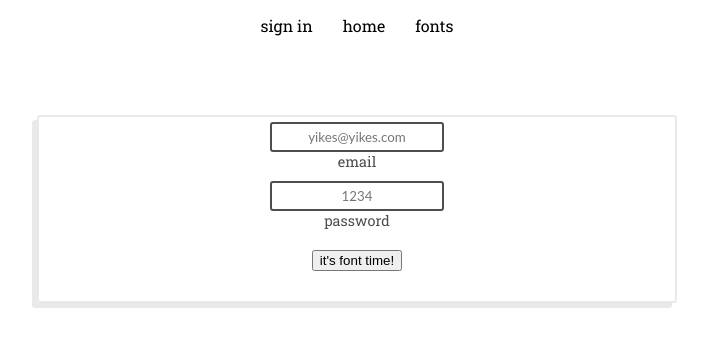
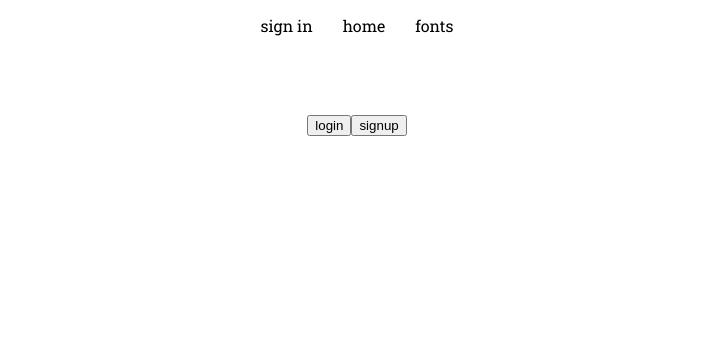
Before and after one commit to sorayamajdolashrafi/font-folder, a React (Create React App) app: page /login in a window 1280 px wide. Shown: the top 346 px of the page, without its empty margins (283-991 px from the left). Built offline with nearby package versions, Linux system fonts and the light colour scheme; a web font is replaced by a local one.

Commit message:
updated login page again with error message

```diff
--- a/src/login/Login.css
+++ b/src/login/Login.css
@@ -7,3 +7,7 @@
     justify-content: center;
     padding-top: 100px;
 }
+
+.error {
+    color: red;
+}
--- a/src/login/Login.js
+++ b/src/login/Login.js
@@ -1,23 +1,30 @@
 import React, { Component } from 'react';
 import './Login.css';
 import LoginForm from '../components/LoginForm.js';
-import { loginOrSignup } from '../utils/auth-utils.js';
+import { signUp, login } from '../utils/auth-utils.js';
 
 export default class Sign extends Component {
     state = {
         email: '',
-        password: ''
+        password: '',
+        error: '',
+        login: false,
+        signup: false
     }
+
+    handleLoginMode = (e) => this.setState({ login: e.target.value })
+
+    handleSignupMode = () => this.setState({ signup: true })
 
     handleEmailChange = (e) => this.setState({ email: e.target.value })
 
     handlePasswordChange = (e) => this.setState({ password: e.target.value })
 
-    handleSubmit = async e => {
+    handleSignupSubmit = async (e) => {
         e.preventDefault();
 
         try {
-            const user = await loginOrSignup(this.state.email, this.state.password);
+            const user = await signUp(this.state.email, this.state.password);
 
             this.props.handleUserChange(user);
 
@@ -25,20 +32,66 @@ export default class Sign extends Component {
         } catch(e) {
             this.setState({ error: e.response.body.error })
         }
-        console.log('Hey bebe', e)
+    }
+
+    handleLoginSubmit = async (e) => {
+        e.preventDefault();
+
+        try {
+            const user = await login(this.state.email, this.state.password);
+
+            this.props.handleUserChange(user);
+
+            this.props.history.push('/search');
+        } catch(e) {
+            this.setState({ error: e.response.body.error })
+        }
     }
 
     render() {
         return (
 
-            //add hidden div for error
             <div className="loginMain">
-                <LoginForm
-                    handleSubmit={this.handleSubmit}
-                    email={this.state.email}
-                    handleEmailChange={this.handleEmailChange}
-                    password={this.state.password}
-                    handlePasswordChange={this.handlePasswordChange}/>
+
+                {(!this.state.login && !this.state.signup) &&
+                <>
+                    <div className='buttonWrapper'>
+                        <button
+                            className='loginButton'
+                            value={true}
+                            onClick={this.handleLoginMode}
+                        >login</button>
+                        <button
+                            className='loginButton'
+                            onClick={this.handleSignupMode}
+                        >signup</button>
+                    </div>
+                </>}
+
+                {this.state.login &&
+                <>
+                    <div className='error'>login {this.state.error}</div>
+
+                    <LoginForm
+                        handleSubmit={this.handleLoginSubmit}
+                        email={this.state.email}
+                        handleEmailChange={this.handleEmailChange}
+                        password={this.state.password}
+                        handlePasswordChange={this.handlePasswordChange}/>
+                </>}
+
+                {this.state.signup &&
+                <>
+                    <div className='error'>signup {this.state.error}</div>
+
+                    <LoginForm
+                        handleSubmit={this.handleSignupSubmit}
+                        email={this.state.email}
+                        handleEmailChange={this.handleEmailChange}
+                        password={this.state.password}
+                        handlePasswordChange={this.handlePasswordChange}/>
+                </>}
+
             </div>
         )
     }
--- a/src/utils/auth-utils.js
+++ b/src/utils/auth-utils.js
@@ -3,20 +3,20 @@ import request from 'superagent';
 const URL = 'https://font-folder.herokuapp.com';
 // const URL = 'http://localhost:3000'
 
-async function getUserAuth(email, password, authRoute) {
-	const response = await request.post(`${URL}/${authRoute}`)
-			.send({ email, password });
+export async function signUp(email, password) {
 
-		return response.body;
+	const response = await request
+		.post(`${URL}/auth/signup`)
+		.send({ email, password })
+
+	return response.body;
 }
 
-export async function loginOrSignup(email, password) {
-	let response = {};
-	try {
-		response = await getUserAuth(email, password, 'auth/signin');
-	}
-	catch(e) {
-		response = await getUserAuth(email, password, 'auth/signup');
-	}
-	return response;
+export async function login(email, password) {
+
+	const response = await request
+		.post(`${URL}/auth/signin`)
+		.send({ email, password })
+
+	return response.body;
 }
```
